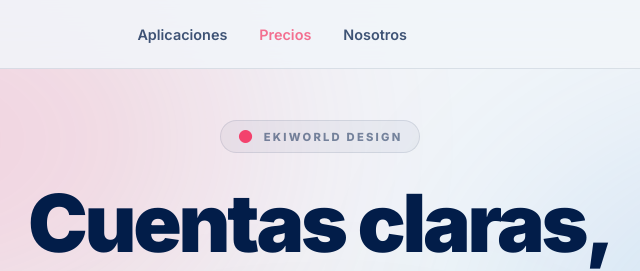
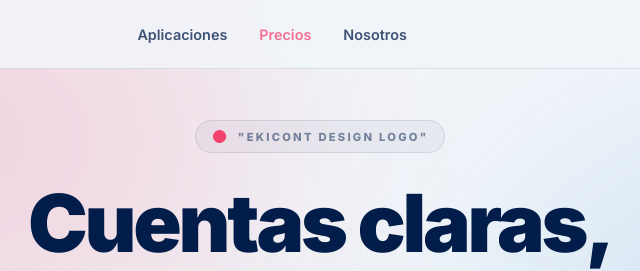
Before and after one commit to M3G4UIO/ekicont-landing, a website: page pricing.html in a window 1280 px wide. Shown: the top 271 px of the page, 320-960 px from the left. Drawn offline with Linux system fonts and the light colour scheme; no server answers.

Commit message:
style(web): change pricing-eyebrow text to Ekicont Design Logo per request

```diff
--- a/pricing.html
+++ b/pricing.html
@@ -45,7 +45,7 @@
             <!-- HEADER -->
             <header class="pricing-header animate-in" id="pricingHeader">
                 <div class="pricing-eyebrow">
-                    <span class="eyebrow-dot">●</span> Ekiworld Design
+                    <span class="eyebrow-dot">●</span> "Ekicont Design Logo"
                 </div>
                 <h1 class="pricing-title">Cuentas claras,<br />sin estrés.</h1>
                 <p class="pricing-sub">Contabilidad diseñada para el mundo sin fronteras.</p>
```
